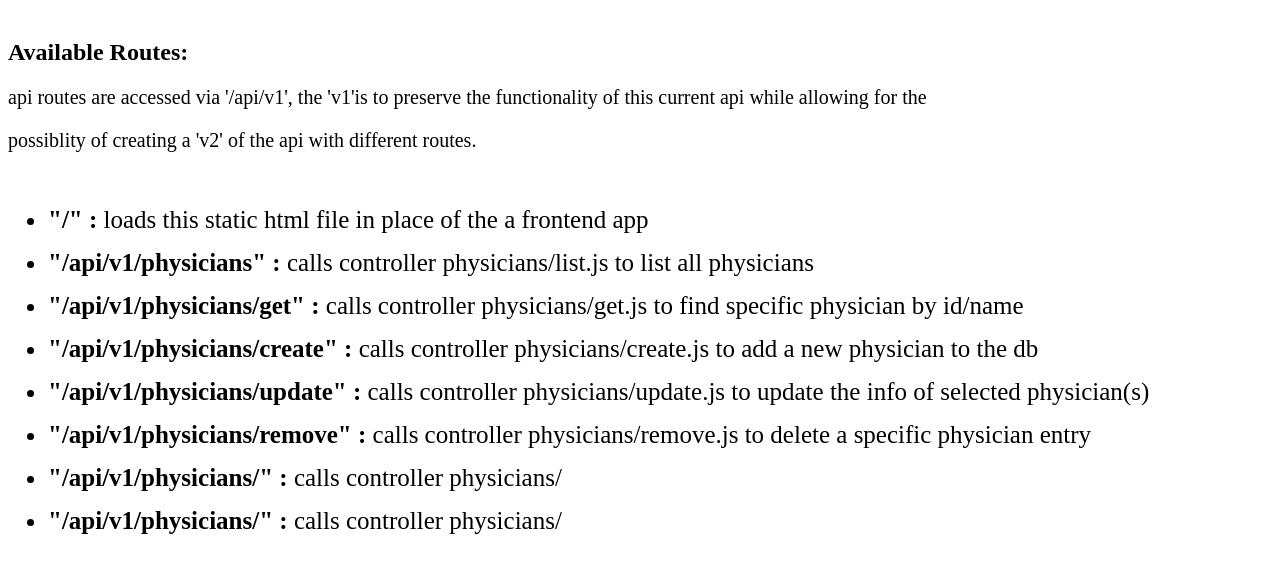
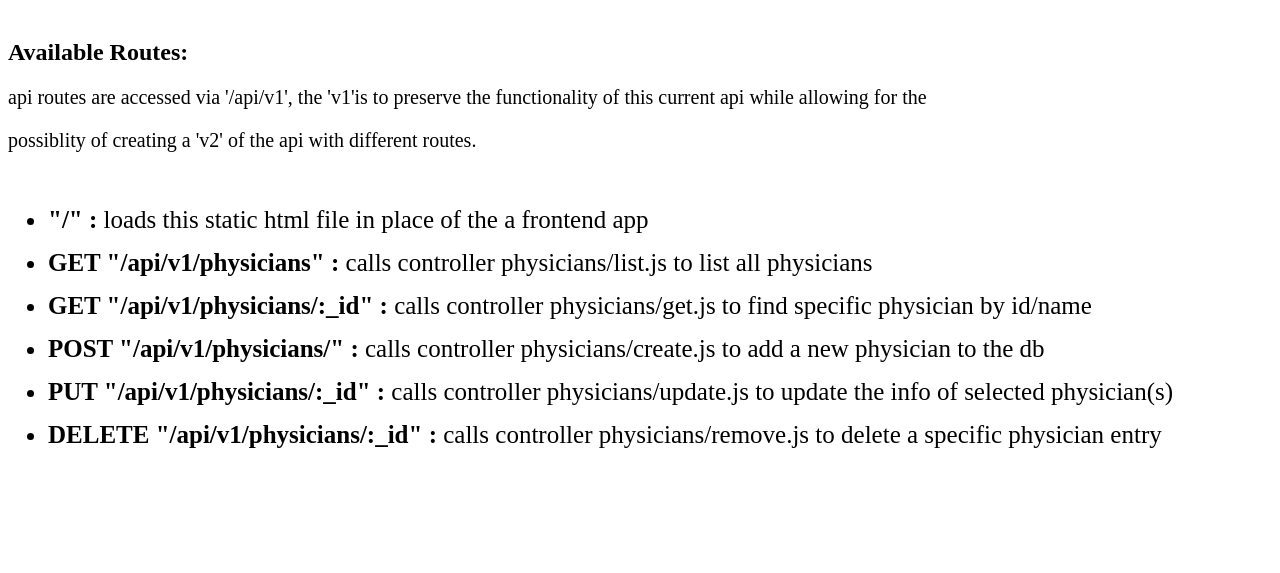
Before and after one commit to Pioneer18/backend-challenge, a website: page public/index.html in a window 1280 px wide. Shown: the part 79-652 px from the top of the page. Drawn offline with Linux system fonts and the light colour scheme.

Commit message:
corrected the doucmented routes displayed on the index.html file

```diff
--- a/public/index.html
+++ b/public/index.html
@@ -15,14 +15,12 @@
     <p>possiblity of creating a 'v2' of the api with different routes.</p>
     </br>
     <ul>
-        <li><strong>"/" :</strong> loads this static html file in place of the a frontend app</li>
-        <li><strong>"/api/v1/physicians" :</strong> calls controller physicians/list.js to list all physicians</li>
-        <li><strong>"/api/v1/physicians/get" :</strong> calls controller physicians/get.js to find specific physician by id/name</li>
-        <li><strong>"/api/v1/physicians/create" :</strong> calls controller physicians/create.js to add a new physician to the db</li>
-        <li><strong>"/api/v1/physicians/update" :</strong> calls controller physicians/update.js to update the info of selected physician(s)</li>
-        <li><strong>"/api/v1/physicians/remove" :</strong> calls controller physicians/remove.js to delete a specific physician entry</li>
-        <li><strong>"/api/v1/physicians/" :</strong> calls controller physicians/</li>
-        <li><strong>"/api/v1/physicians/" :</strong> calls controller physicians/</li>
+        <li><strong> "/" :</strong> loads this static html file in place of the a frontend app</li>
+        <li><strong> GET "/api/v1/physicians" :</strong> calls controller physicians/list.js to list all physicians</li>
+        <li><strong> GET "/api/v1/physicians/:_id" :</strong> calls controller physicians/get.js to find specific physician by id/name</li>
+        <li><strong> POST "/api/v1/physicians/" :</strong> calls controller physicians/create.js to add a new physician to the db</li>
+        <li><strong> PUT "/api/v1/physicians/:_id" :</strong> calls controller physicians/update.js to update the info of selected physician(s)</li>
+        <li><strong> DELETE "/api/v1/physicians/:_id" :</strong> calls controller physicians/remove.js to delete a specific physician entry</li>
     </ul>
 </body>
 </html>
```
